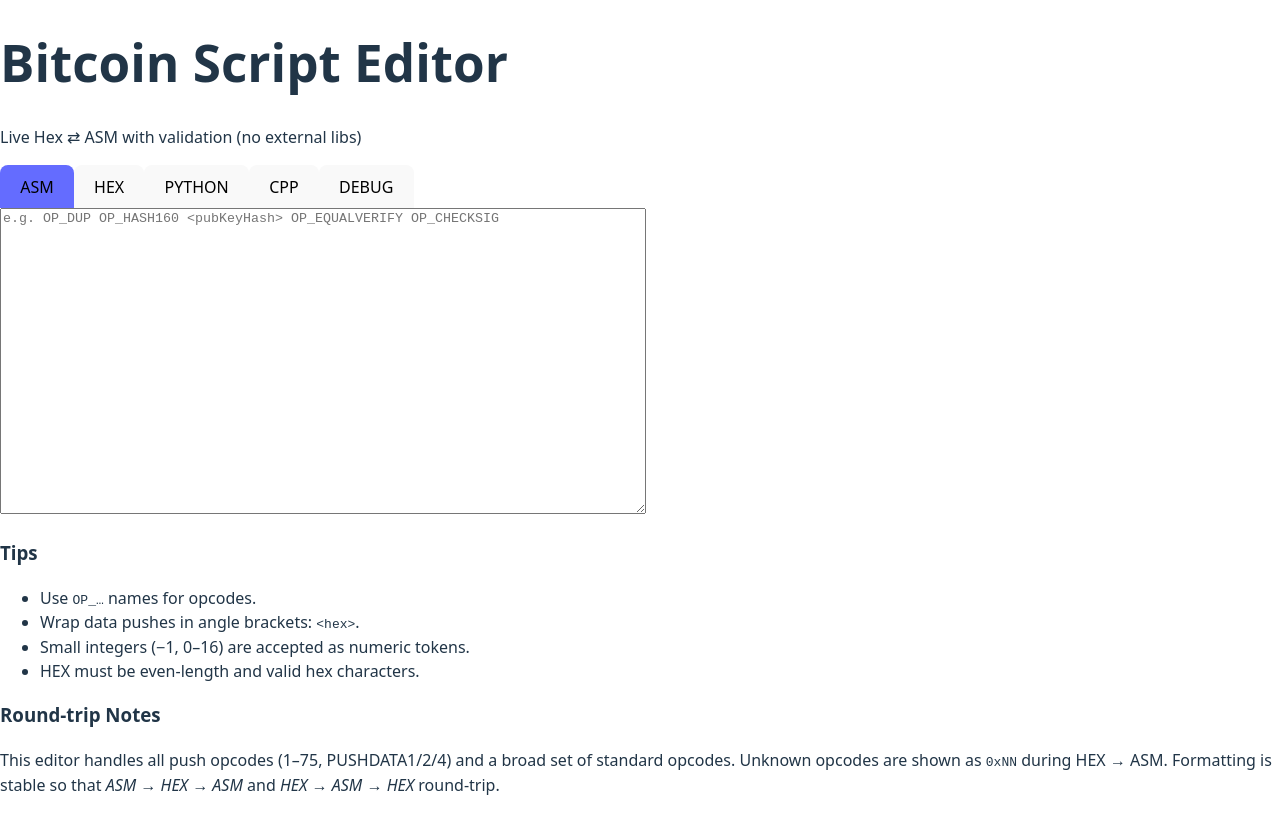
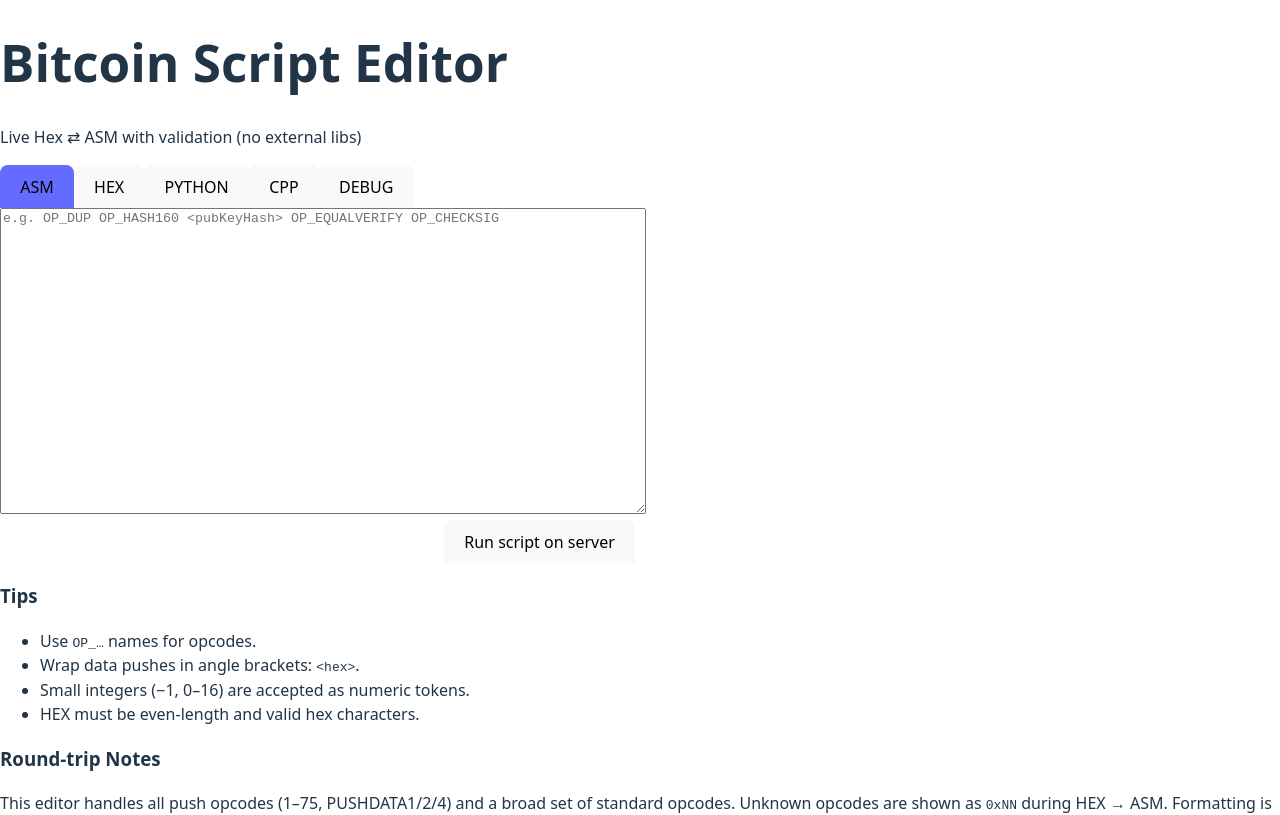
Before and after one commit to ETatuzova/bitcoin-script-editor, a React (Vite) app: page / in a window 1280 px wide. Shown: the top 815 px of the page. Built offline with nearby package versions, Linux system fonts and the light colour scheme; the HTML template or start-up script is replaced by a standard one.

Commit message:
Simple connection with bitcoin-debugger established #3

```diff
--- a/package.json
+++ b/package.json
@@ -12,6 +12,7 @@
   "dependencies": {
     "bitcoinjs-lib": "^6.1.7",
     "buffer": "^6.0.3",
+    "express": "^5.1.0",
     "framer-motion": "^12.23.12",
     "picnic": "^7.1.0",
     "react": "^19.1.1",
--- a/src/App.jsx
+++ b/src/App.jsx
@@ -365,6 +365,14 @@
   />
 );
 
+const ServerRequestButton = ({ caption, handleClick }) => {
+  return (
+    <button onClick={handleClick} className="server-request-button">
+      {caption}
+    </button>
+  );
+};
+
 // -------------------- Self-tests --------------------
 function normalizeAsm(s) {
   return s.trim().replace(/\s+/g, " ");
@@ -414,6 +422,7 @@
   return results;
 }
 
+
 export default function App() {
   const [activeTab, setActiveTab] = useState("ASM"); // "ASM" | "HEX" | "PYTHON" | "CPP" | "DEBUG"
   const [asm, setAsm] = useState("");
@@ -427,6 +436,20 @@
 
   const debAsm = useDebounced(asm);
   const debHex = useDebounced(hex);
+
+  async function handleServerRequest() {
+    // Handle the server request here
+    const response = await fetch("http://localhost:3000/run-job", {
+      method: "POST",
+      headers: { "Content-Type": "application/json" },
+      body: JSON.stringify({ input: hex })
+    });
+    const data = await response.json();
+    console.log("Result from C++:", data);
+    if( data.status == "success" ) setInfo( "✅ " + data.output );
+    else if( data.status == "error") setInfo("⚠️ " + data.output);
+    else setInfo("");
+  }
 
   // Run tests once at load
   useEffect(() => {
@@ -444,6 +467,7 @@
       setError("");
       setInfo(newHex ? `${(newHex.length / 2).toString()} bytes` : "");
     } catch (e) {
+      setInfo("");
       setError(e.message || String(e));
     }
   }, [debAsm, activeTab]);
@@ -457,6 +481,7 @@
       setError("");
       setInfo(debHex.trim() ? `${(cleanHex(debHex).length / 2).toString()} bytes` : "");
     } catch (e) {
+      setInfo("");
       setError(e.message || String(e));
     }
   }, [debHex, activeTab]);
@@ -501,7 +526,7 @@
       <div className="max-w-3xl mx-auto">
         <Header />
 
-        <Card>
+        <Card className = "tabs-frame">
           <div className="p-3 flex items-center gap-2">
             <TabButton id="tab-ASM" is_active={activeTab === "ASM"} onClick={() => {
               if( !error ) {
@@ -649,12 +674,19 @@
           }
           </AnimatePresence>
 
+          <div className="buttons-container">
+          <div className="float-left">
             {error && (
               <div className="px-4 pb-4 text-sm text-red-600">
                 ⚠️ {error}
               </div>
             )}
             <div className="ml-auto text-xs text-gray-500">{info}</div>
+          </div>
+          <div className="float-right">
+            <ServerRequestButton caption="Run script on server" handleClick={handleServerRequest}/>
+          </div>
+          </div>
         </Card>
 
         <div className="mt-6 grid grid-cols-1 md:grid-cols-2 gap-4">
--- a/src/index.css
+++ b/src/index.css
@@ -52,6 +52,9 @@
 button.code-tab-button.active {
   background-color: #646cff;
 }
+div.tabs-frame {
+  width: 50%;
+}
 
 @media (prefers-color-scheme: light) {
   :root {
@@ -67,6 +70,24 @@
 }
 
 textarea.editor-textarea {
-  width: 50%;
-  height: 300px;
+  min-height: 300px;
+  width: 100%;
+  padding: 2px;
 }
+
+div.float-left{
+  float: left;
+  display: flex;
+}
+
+div.float-right{
+  float: right;
+  display: flex;
+}
+
+div.buttons-container {
+  display: flex;
+  justify-content: space-between;
+  align-items: center;
+  margin: 0px 5px;
+}
```
Also changed, not shown: 2 other files (tests, documents, lock files or other folders). Lines whose indentation alone changed are shown as unchanged.
